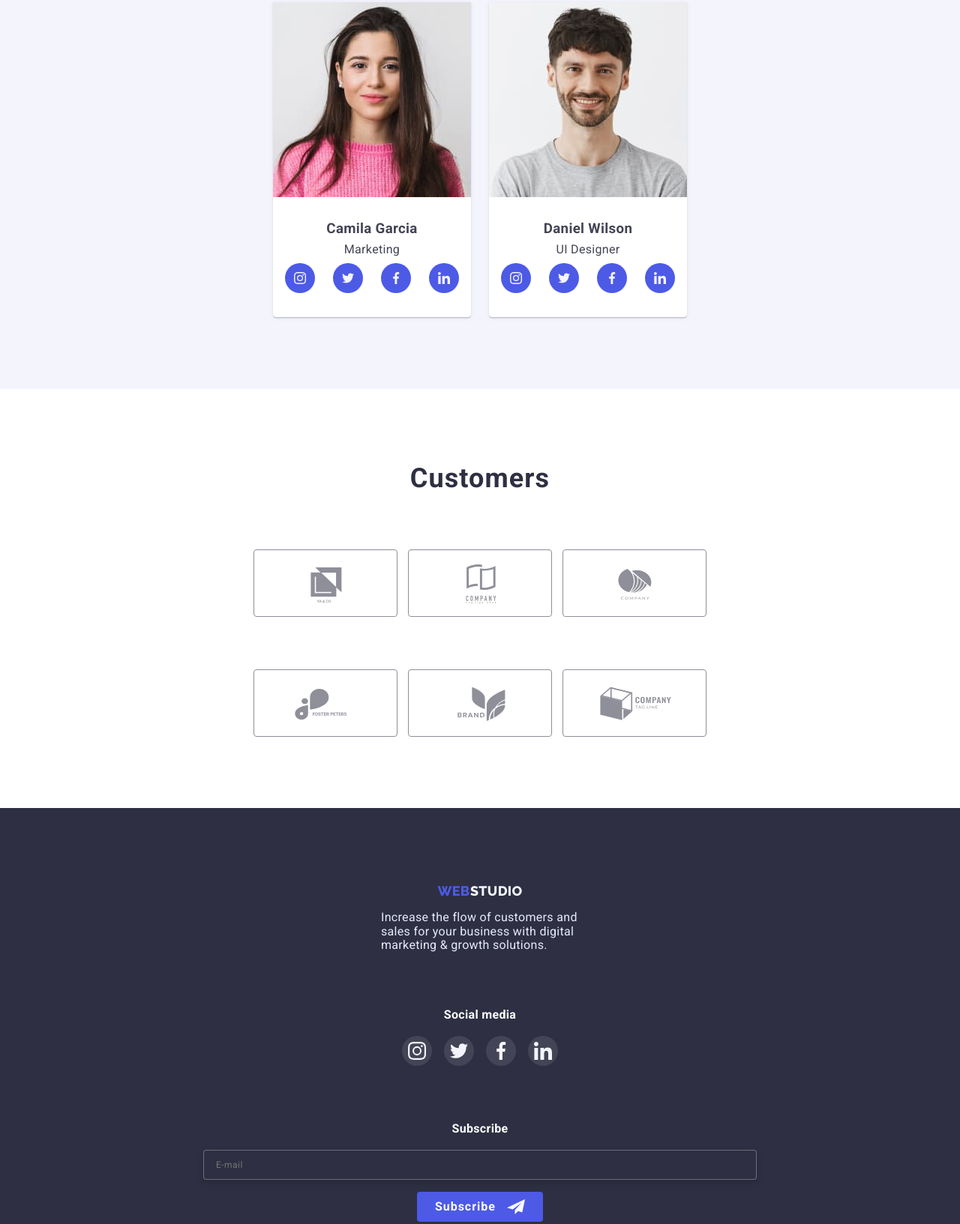
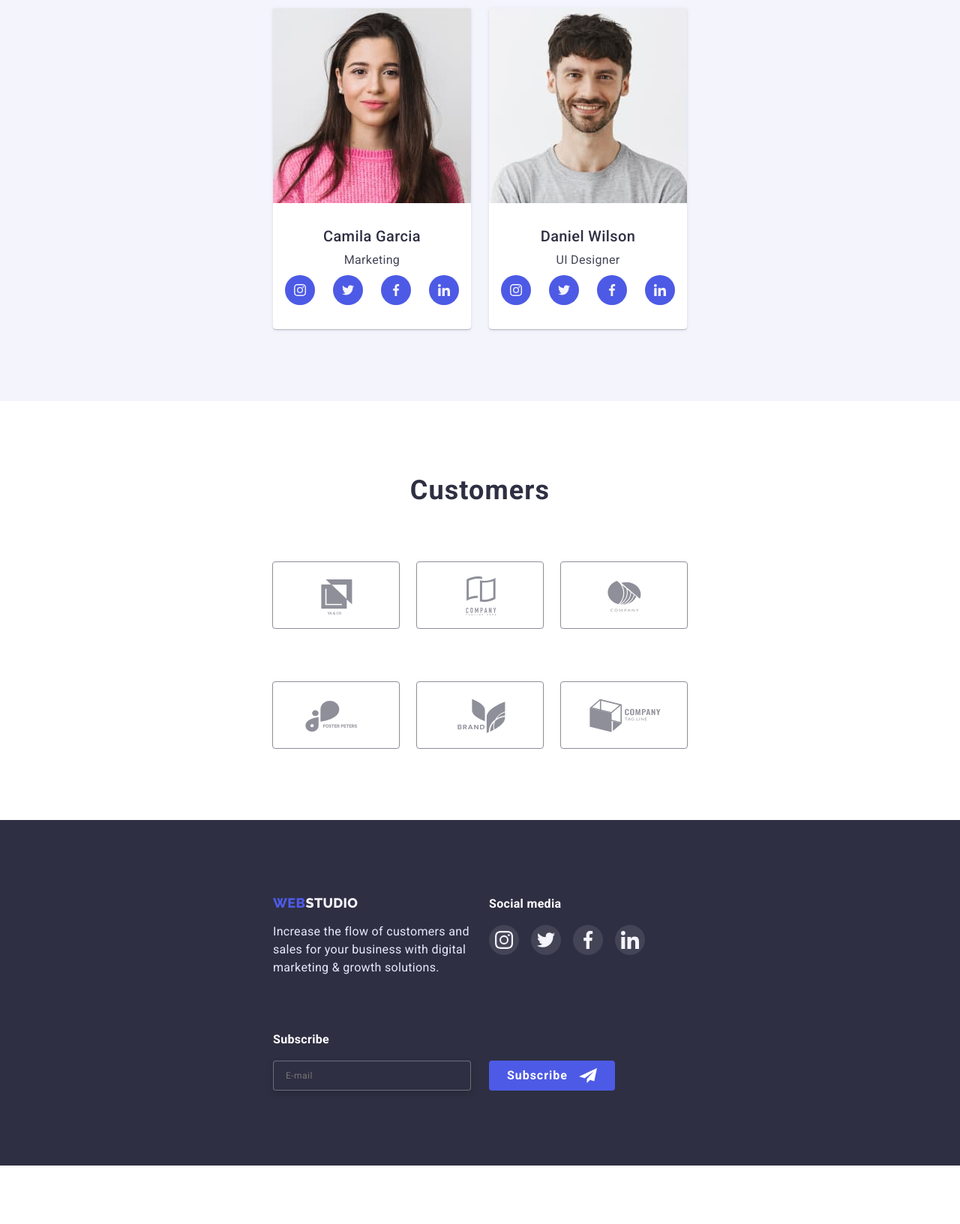
Before and after one commit to alexrat22/goit-markup-hw-07, a plain HTML site: page index.html in a window 1280 px wide. Shown: the part 1704-3337 px from the top of the page at 75% size. After the commit the page ends 3259 px from the top, so only its background shows below. Drawn offline with nearby package versions, Linux system fonts and the light colour scheme.

Commit message:
done tablet

```diff
--- a/CSS/styles-main.css
+++ b/CSS/styles-main.css
@@ -501,9 +501,9 @@ button {
 	color: var(--secondary-text-color);
 }
 
-/* .employees-list {
+.employees-list {
 	display: flex;
-} */
+}
 
 /* .employees-item {
 	background-color: var(--background-color);
--- a/CSS/styles.css
+++ b/CSS/styles.css
@@ -642,8 +642,18 @@ button {
 	}
 }
 
-.employees-name,
+.employees-name {
+	margin-bottom: 8px;
+	font-weight: 500;
+	font-size: 20px;
+	line-height: 1.2;
+	text-align: center;
+	letter-spacing: 0.02em;
+	color: var(--secondary-text-color);
+}
+
 .employees-text {
+	line-height: 1.5;
 	text-align: center;
 	margin-bottom: 8px;
 }
@@ -699,6 +709,20 @@ button {
 	row-gap: 72px;
 }
 
+.customers-item {
+	width: 190px;
+}
+
+@media screen and (min-width: 768px) {
+	.customers-list {
+		column-gap: 24px;
+	}
+
+	.customers-item {
+		width: 168px;
+	}
+}
+
 .logo-company {
 	fill: currentColor;
 }
@@ -710,7 +734,7 @@ button {
 	outline: 1px solid currentColor;
 	color: var(--helper-text);
 	border-radius: 3px;
-	width: 190px;
+	width: 100%;
 	height: 88px;
 	transition-property: color;
 	transition-duration: 250ms;
@@ -730,9 +754,28 @@ button {
 	padding-bottom: 100px;
 }
 
+@media screen and (min-width: 768px) {
+	.footer-main {
+		display: flex;
+		flex-wrap: wrap;
+		align-items: baseline;
+		padding-left: 108px;
+	}
+
+	.input-form {
+		display: flex;
+		flex-direction: row;
+	}
+}
+
 .footer-logo-text {
-	text-align: center;
 	margin-bottom: 72px;
+}
+
+@media screen and (max-width: 767px) {
+	.footer-logo-text {
+		text-align: center;
+	}
 }
 
 .logo-footer {
@@ -746,22 +789,31 @@ button {
 }
 
 .footer-text {
+	line-height: 1.5;
 	color: var(--footer-text);
 	width: 264px;
 	margin-top: 16px;
-	margin-left: auto;
-	margin-right: auto;
-	text-align: left;
 }
 
-.footer-social {
-	margin-bottom: 72px;
+@media screen and (max-width: 767px) {
+	.footer-social {
+		margin-bottom: 72px;
+	}
+
+	.footer-social-title {
+		text-align: center;
+	}
+}
+
+@media screen and (min-width: 768px) {
+	.footer-social {
+		margin-left: 24px;
+	}
 }
 
 .footer-social-title {
 	font-weight: 600;
 	line-height: 1.5;
-	text-align: center;
 	color: var(--background-color);
 }
 
@@ -792,16 +844,32 @@ button {
 	background-color: var(--hover-color);
 }
 
+@media screen and (max-width: 767px) {
+	.footer-form-title {
+		text-align: center;
+	}
+
+	.footer-input {
+		width: 100%;
+		margin-bottom: 16px;
+	}
+}
+
+@media screen and (min-width: 768px) {
+	.footer-input {
+		margin-right: 24px;
+	}
+}
+
 .footer-form-title {
 	font-weight: 600;
 	line-height: 1.5;
-	text-align: center;
 	color: var(--background-color);
 	margin-bottom: 16px;
 }
 
 .footer-input {
-	width: 100%;
+	width: 264px;
 	height: 40px;
 	border: 1px solid rgba(255, 255, 255, 0.3);
 	filter: drop-shadow(0px 4px 4px rgba(0, 0, 0, 0.15));
@@ -811,7 +879,7 @@ button {
 	letter-spacing: 0.04em;
 	color: rgba(255, 255, 255, 0.6);
 	padding-left: 16px;
-	margin-bottom: 16px;
+
 	cursor: pointer;
 }
 
--- a/index.html
+++ b/index.html
@@ -406,7 +406,7 @@
 								</svg>
 							</a>
 						</li>
-						<li>
+						<li class="customers-item">
 							<a href="" class="logo-company-box">
 								<svg class="logo-company" width="104" height="56">
 									<use href="./images/icons.svg#icon-Logo-3"></use>
```
